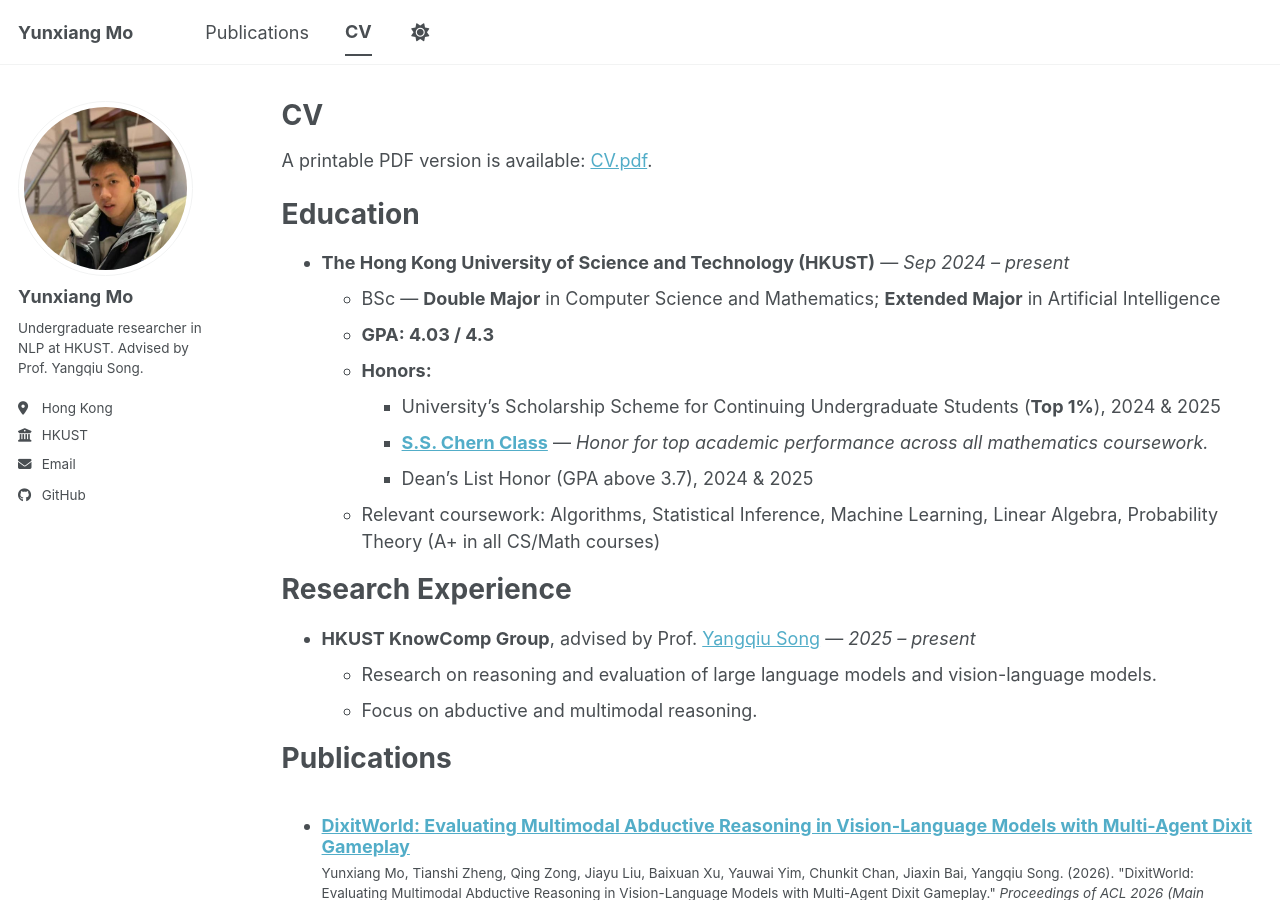
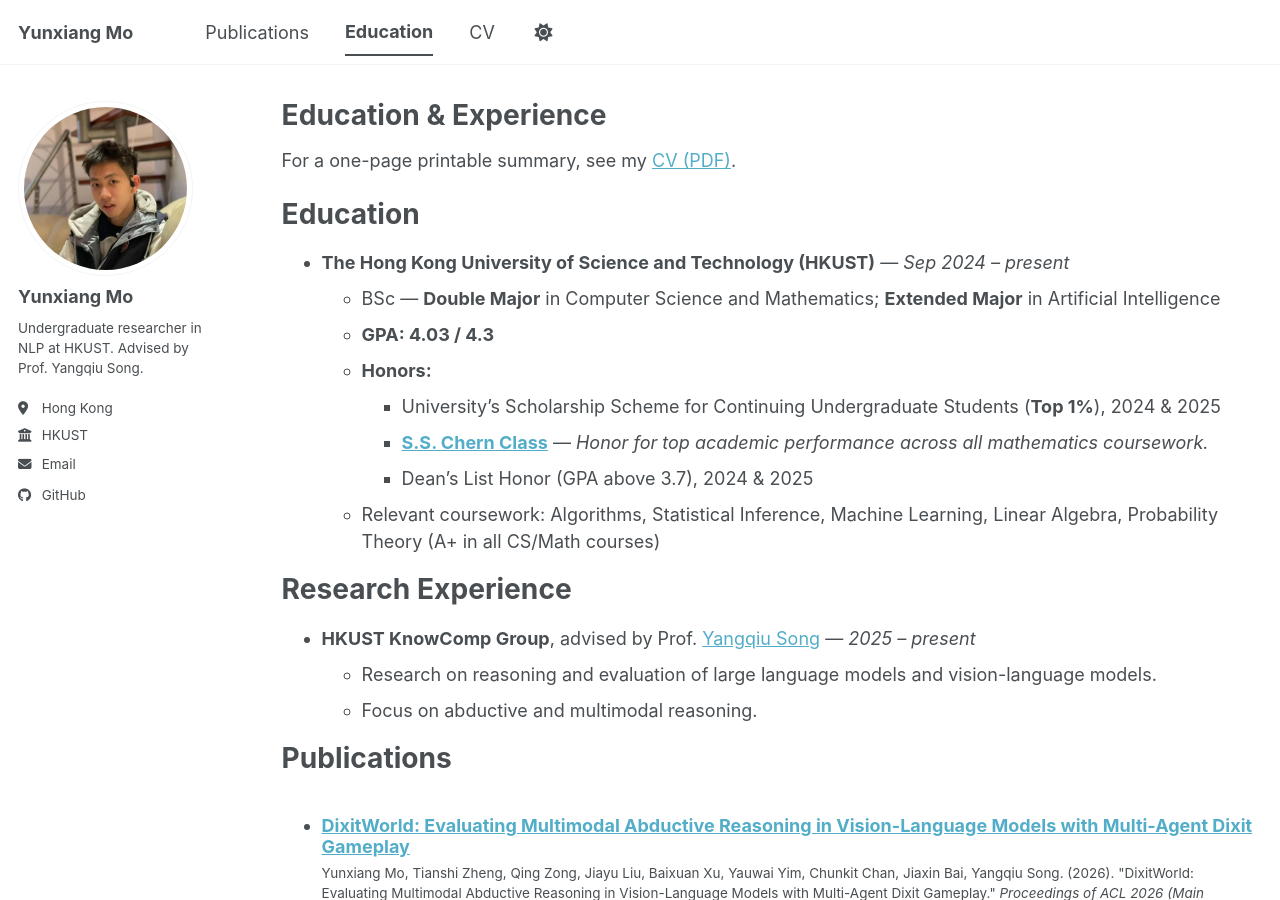
Before and after one commit to moyunxiang/moyunxiang.github.io, a Jekyll site: the page built from _pages/education.md, in a window 1280 px wide and 900 px high. Built offline with Jekyll 4.4.1, drawn with Linux system fonts in a browser that asks for light colours; a script bundle is joined from its source files by our own code; library files that are not in the unit come from our copies.

Commit message:
Nav: 'CV' opens cv.pdf directly; rename detailed page to /education/

```diff
--- a/_data/navigation.yml
+++ b/_data/navigation.yml
@@ -5,8 +5,11 @@
   - title: "Publications"
     url: /publications/
 
+  - title: "Education"
+    url: /education/
+
   - title: "CV"
-    url: /cv/
+    url: /files/cv.pdf
 
   # - title: "Talks"
   #   url: /talks/
--- a/_pages/cv.md
+++ b/_pages/education.md
@@ -1,15 +1,16 @@
 ---
 layout: archive
-title: "CV"
-permalink: /cv/
+title: "Education & Experience"
+permalink: /education/
 author_profile: true
 redirect_from:
+  - /cv/
   - /resume
 ---
 
 {% include base_path %}
 
-A printable PDF version is available: [CV.pdf](/files/cv.pdf).
+For a one-page printable summary, see my [CV (PDF)](/files/cv.pdf).
 
 Education
 ======
```
